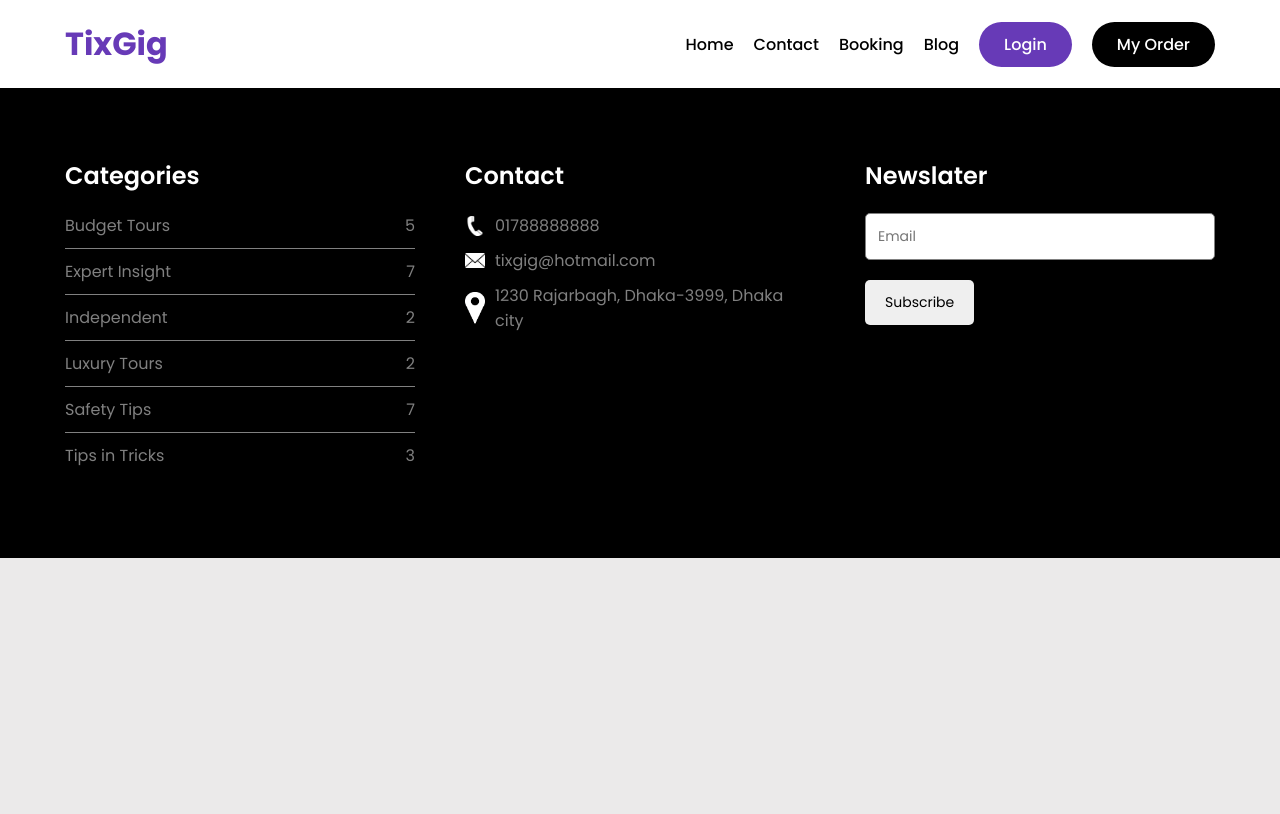
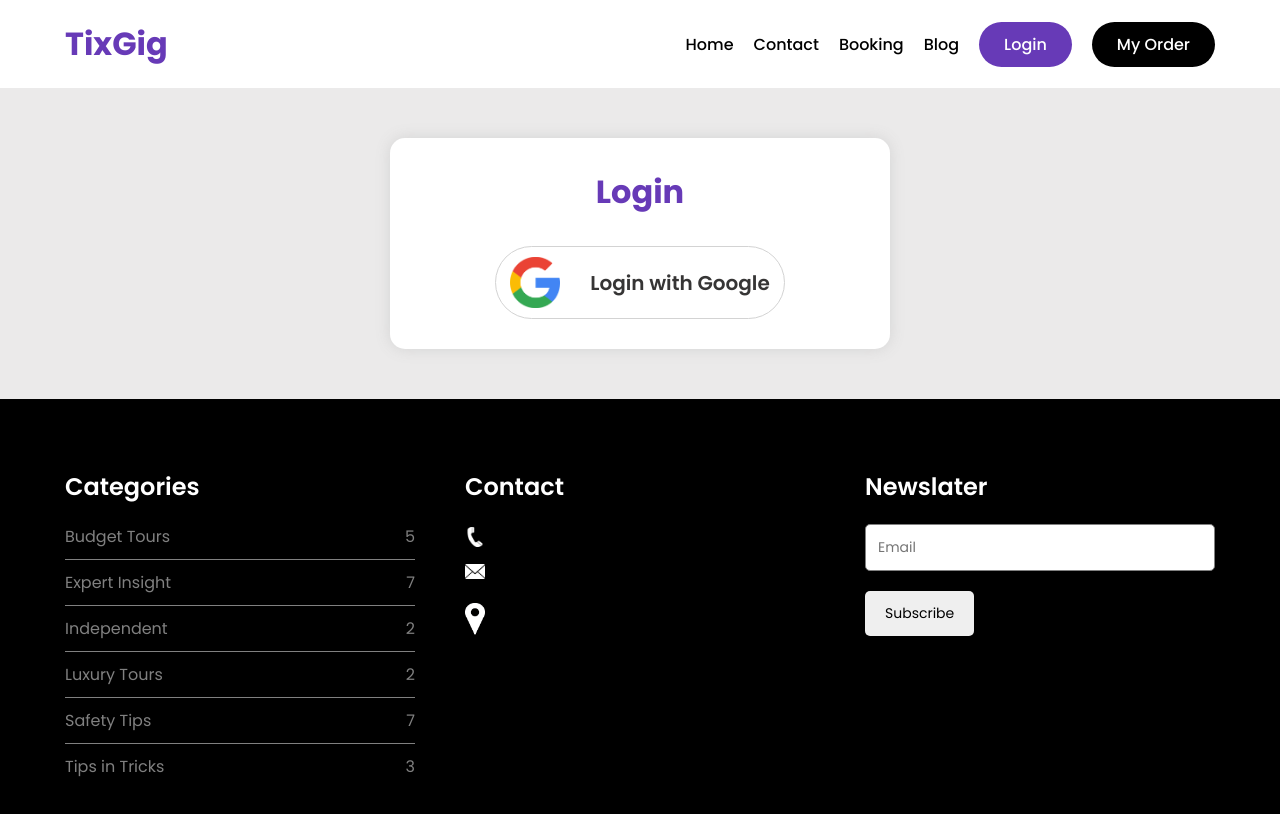
Before and after one commit to azizulwd/toursim-clineside, a React (Create React App) app: page /login in a window 1280 px wide. Shown: the top 814 px of the page. Built offline with nearby package versions, Linux system fonts and the light colour scheme.

Commit message:
login page added

```diff
--- a/src/App.js
+++ b/src/App.js
@@ -2,6 +2,7 @@ import { BrowserRouter, Switch, Route } from 'react-router-dom';
 import './App.css';
 import AddService from './components/AddService/AddService';
 import Home from './components/Home/Home/Home';
+import Login from './components/Login/Login';
 import Footer from './components/Shared/Footer/Footer';
 import Header from './components/Shared/Header/Header';
 
@@ -20,6 +21,9 @@ function App() {
           <Route path="/addservice">
             <AddService></AddService>
           </Route>
+          <Route path="/login">
+            <Login></Login>
+          </Route>
         </Switch>
         <Footer></Footer>
       </BrowserRouter>
--- a/src/components/Home/Home/Home.js
+++ b/src/components/Home/Home/Home.js
@@ -1,6 +1,4 @@
 import React from 'react';
-import Footer from '../../Shared/Footer/Footer';
-import Header from '../../Shared/Header/Header';
 import Banner from '../Banner/Banner';
 import FindTour from '../FindTour/FindTour';
 import Services from '../Services/Services';
--- /dev/null
+++ b/src/components/Login/Login.css
@@ -0,0 +1,37 @@
+.user_login{
+    margin-top: 50px;
+    margin-bottom: 50px;
+}
+.login_inner {
+    width: 500px;
+    margin: 0 auto;
+    background: #fff;
+    padding: 30px;
+    border-radius: 15px;
+    box-shadow: 0 0 15px lightgray;
+}
+.login_inner h1 {
+    color: #673ab7;
+    margin-bottom: 30px;
+    text-align: center;
+}
+.login_with_google {
+    display: flex;
+    justify-content: center;
+    align-items: center;
+    border: 1px solid lightgray;
+    padding: 10px;
+    border-radius: 50px;
+    gap: 30px;
+    width: 66%;
+    margin: 0 auto;
+    cursor: pointer;
+}
+.login_with_google img{
+    width: 50px;
+}
+.login_with_google span {
+    font-size: 20px;
+    font-weight: 600;
+    color: #363535;
+}
--- /dev/null
+++ b/src/components/Login/Login.js
@@ -0,0 +1,19 @@
+import React from 'react';
+import './Login.css';
+import googleLogin from '../../images/google-logo.png';
+
+const Login = () => {
+    return (
+        <div className="user_login">
+            <div className="container login_inner">
+                <h1>Login</h1>
+                <div className="login_with_google">
+                    <img src={googleLogin} alt="" />
+                    <span>Login with Google</span>
+                </div>
+            </div>
+        </div>
+    );
+};
+
+export default Login;
--- a/src/components/Shared/Footer/Footer.css
+++ b/src/components/Shared/Footer/Footer.css
@@ -23,7 +23,7 @@
 .footer_item ul li:last-child{
     border-bottom: 0;
 }
-.footer_item ul li a, span{
+.footer_item ul li a, .footer_item ul li span{
     color: gray;
 }
 .footer_item p {
```
Also changed, not shown: src/images/google-logo.png (added).
